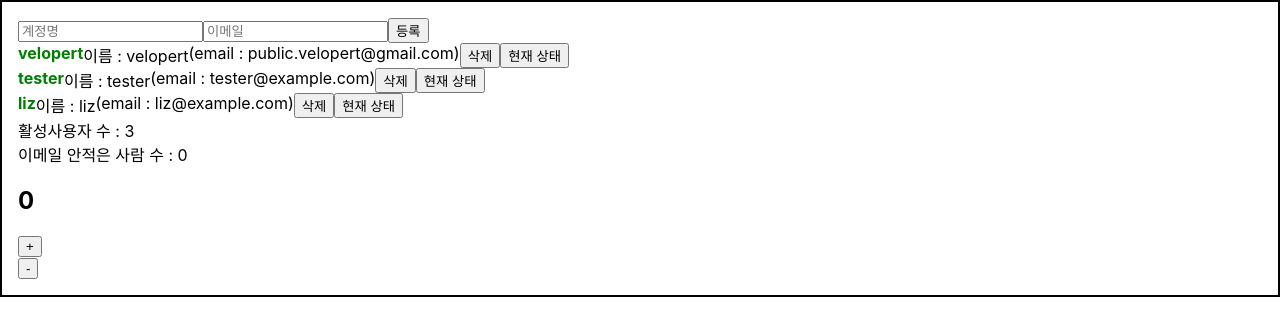
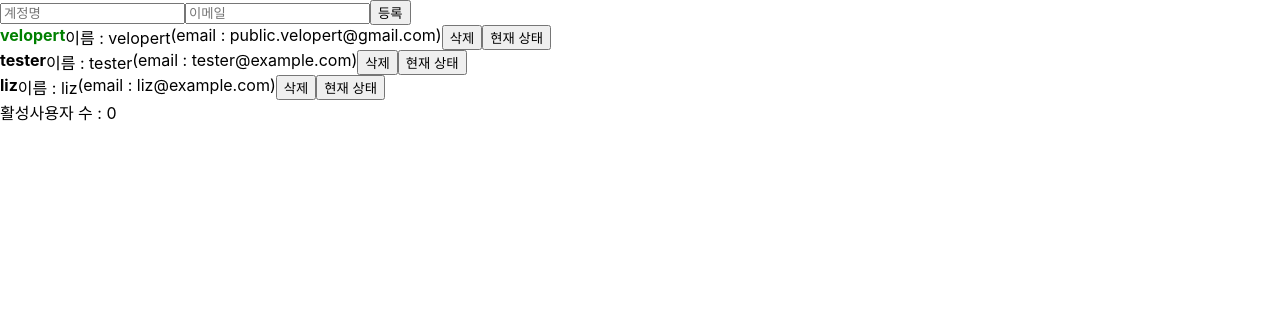
Before and after one commit to worldeddt/neotodo-front, a React (Create React App) app in the folder neotodo-front/: page / in a window 1280 px wide. Shown: the top 336 px of the page. Built offline with nearby package versions, Linux system fonts and the light colour scheme.

Commit message:
useRedud

```diff
--- a/neotodo-front/src/App.js
+++ b/neotodo-front/src/App.js
@@ -1,231 +1,128 @@
-import './App.css';
-import Todo from "./todo/Todo";
-import Wrapper from "./common/Wrapper";
-import Hitting from "./common/Hitting";
-import Input from "./common/Input";
-import UseRef from "./common/UseRef";
-import DynamicArray from "./common/DynamicArray";
+import React, {useRef, useReducer, useCallback, useMemo} from 'react';
+import CreateUser from "./common/CreateUser";
 import DynamicArrayVersion2 from "./common/DynamicArrayVersion2";
-import {useEffect, useMemo, useRef, useState, useCallback, useReducer} from "react";
-import CreateUser from "./common/CreateUser";
-import CreateReservation from "./common/CreateReservation";
-import DynamicArrayReservation from "./common/DynamicArrayReservation";
 
 function countActiveUsers(users) {
+    console.log('활성 사용자 수를 세는중...');
     return users.filter(user => user.active).length;
 }
 
-function confirmNullOfEmailUser(users) {
-    return users.filter(user => user.email === null || user.email === "" || user.email === undefined).length;
-}
-
-function toggle(active, action) {
-    active = !action;
-    return active;
-}
-
-function App() {
-    const [inputs, setInputs] = useState({
+const initialState = {
+    inputs: {
         username: '',
         email: ''
-    });
-
-    const [reservationInputs, setReservationInputs] = useState({
-        person: '',
-        startDate: '',
-        endDate:''
-    });
-
-    const enter = e => {
-        if (e.keyCode === 13) {
-            onCreate();
-        }
-    }
-
-    const { username, email } = inputs;
-
-    const { person, startDate, endDate } = reservationInputs;
-
-    const [reservations, setReservations] = useState([
-        {
-            reservationNumber : 123,
-            person: "박평식",
-            startDate : "2023-09-22",
-            endDate : "2023-09-23"
     },
-        {
-            reservationNumber : 124,
-            person : "최판석",
-            startDate : "2023-09-24",
-            endDate : "2023-09-25"
-        },
-        {
-            reservationNumber : 125,
-            person : "김수용",
-            startDate : "2023-09-26",
-            endDate : "2023-09-27"
-        }
-    ]);
-
-    const [users, setUsers] = useState([
+    users: [
         {
             id: 1,
             username: 'velopert',
             email: 'public.velopert@gmail.com',
-            active :true
+            active: true
         },
         {
             id: 2,
             username: 'tester',
             email: 'tester@example.com',
-            active : true
+            active: false
         },
         {
             id: 3,
             username: 'liz',
             email: 'liz@example.com',
-            active :true
+            active: false
         }
-    ]);
+    ]
+};
 
-    useEffect((enter) => {
-        return () => {
-            console.log(...users);
+function reducer(state, action) {
+    switch (action.type) {
+        case 'TOGGLE_USER':
+            return {
+                ...state,
+                users: state.users.map(user =>
+                    user.id === action.id ? { ...user, active: !user.active } : user
+                )
+            };
+        case 'CHANGE_INPUT':
+            return {
+                ...state,
+                inputs: {
+                    ...state.inputs,
+                    [action.name]: action.value
+                }
+            };
+        case 'CREATE_USER':
+            return {
+                inputs: initialState.inputs,
+                users: state.users.concat(action.user)
+            };
+        case 'REMOVE_USER':
+            return {
+                ...state,
+                users: state.users.filter(user => user.id !== action.id)
+            };
+        default:
+            return state;
+    }
 }
 
-    }, [users]);
+function App() {
+    const [state, dispatch] = useReducer(reducer, initialState);
+    const nextId = useRef(4);
 
-    const onChange = e => {
+    const { users } = state;
+    const { username, email } = state.inputs;
+
+    const onToggle = useCallback(id => {
+        dispatch({
+            type: 'TOGGLE_USER',
+            id
+        });
+    }, []);
+
+    const onChange = useCallback(e => {
         const { name, value } = e.target;
-        setInputs({
-            ...inputs,
-            [name]: value
+        dispatch({
+            type: 'CHANGE_INPUT',
+            name,
+            value
         });
-    };
+    }, []);
 
-    const onReservationChange = e => {
-        const {name, value} = e.target;
-        setReservationInputs({
-            ...reservationInputs,
-            [name]: value
-        });
-    };
+    const onCreate = useCallback(() => {
+        if (!username || !email) return;
 
-    const onReservationDateChange = (e) => {
-        const { person, startDate, endDate } = reservationInputs;
-
-        setReservationInputs({
-            ...reservationInputs,
-            person,
-            startDate,
-            endDate
-        });
-    };
-
-    const nextId = useRef(4);
-    const reservationId  = useRef(126)
-
-    const createReserv = () => {
-        const reservation = {
-            reservationNumber : reservationId.current,
-            person,
-            startDate,
-            endDate
-        }
-
-        setReservations([...reservations, reservation]);
-
-        setReservationInputs({
-            person:"",
-            startDate:"",
-            endDate:""
-        });
-
-        reservationId.current += 1;
-    }
-
-    const onCreate = () => {
-        const user = {
+        dispatch({
+            type: 'CREATE_USER',
+            user: {
                 id: nextId.current,
                 username,
-            email,
-            active : true
+                email
             }
+        });
+        nextId.current += 1;
+    }, [username, email]);
 
-        setUsers([...users, user]);
+    const onRemove = useCallback(id => {
+        dispatch({
+            type: 'REMOVE_USER',
+            id
+        });
+    }, []);
 
-        setInputs({
-            username : "",
-            email : ""
-        });
-
-        nextId.current += 1;
-    };
-
-    const onRemove = id => {
-        setUsers(users.filter(user => user.id !== id));
-    };
-
-    const onRemoveReservation = (reservationNumber) => {
-        setReservations(reservations.filter(reservation => reservation.reservationNumber !== reservationNumber));
-    }
-
-    const [active, dispatch] = useReducer(toggle, true);
-
-    const onToggle = id => {
-        setUsers(
-            users.map(user => {
-                    if (user.id === id) {
-                        dispatch(user.active);
-                        console.log(user);
-                        console.log(active);
-                        return {
-                            ...user,
-                            active : active
-                        }
-
-
-                    } else return user;
-                }
-            )
-        );
-    }
-
-    // const count = countActiveUsers(users);
-    const count = useMemo(() => countActiveUsers(users), [users]);
-    const nullEmailUser = confirmNullOfEmailUser(users);
+    const userCount = useMemo(() => countActiveUsers(state.users))
 
     return (
-      <Wrapper>
-          {/*<CreateReservation*/}
-          {/*    person={person}*/}
-          {/*    startDate={startDate}*/}
-          {/*    endDate={endDate}*/}
-          {/*    onCreate={createReserv}*/}
-          {/*    onChange={onReservationChange}*/}
-          {/*    onReservationChange = {onReservationDateChange}*/}
-          {/*/>*/}
-          {/*<DynamicArrayReservation reservations={reservations} onRemove={onRemoveReservation}/>*/}
-          {/*<Hitting/>*/}
-          {/*<Todo isAdmin="Y"/>*/}
-          {/*<Todo isAdmin="N"/>*/}
-          {/*<Input/>*/}
-          {/*<UseRef/>*/}
-
-          {/*<DynamicArray/>*/}
+        <>
             <CreateUser
                 username={username}
                 email={email}
                 onChange={onChange}
                 onCreate={onCreate}
-              onkeyup = {enter}
             />
-          <DynamicArrayVersion2 users = {users} onRemove = {onRemove} onToggle = {onToggle}/>
-          <div>활성사용자 수 : {count}</div>
-          <div>이메일 안적은 사람 수 : {nullEmailUser}</div>
-
-          <Hitting></Hitting>
-      </Wrapper>
+            <DynamicArrayVersion2 onToggle={onToggle} onRemove={onRemove} users={users} />
+            <div>활성사용자 수 : 0</div>
+        </>
     );
 }
 
--- a/neotodo-front/src/common/CreateUser.js
+++ b/neotodo-front/src/common/CreateUser.js
@@ -9,21 +9,27 @@ function CreateUser({
                         onkeyup
 }) {
 
+    const enterEvent = e => {
+        if (e.keyCode === 13) onCreate();
+    }
+
     return <div>
         <input
             name="username"
             placeholder="계정명"
             onChange={onChange}
             value={username}
+            onKeyUp={enterEvent}
+
         />
         <input
             name="email"
             placeholder="이메일"
             onChange={onChange}
             value={email}
-            onKeyUp={onkeyup}
+            onKeyUp={enterEvent}
         />
-        <button onClick={onCreate}>등록</button>
+        <button  onClick={onCreate}>등록</button>
     </div>
 }
 
```
Lines whose indentation alone changed are shown as unchanged.
